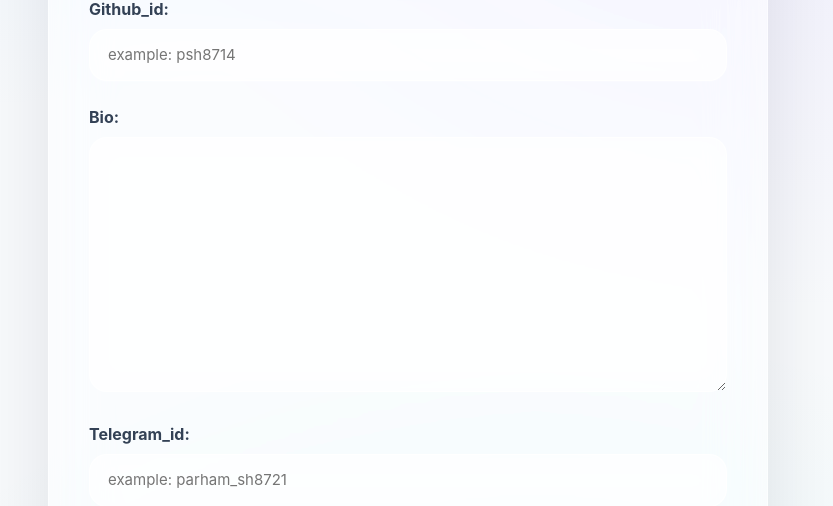
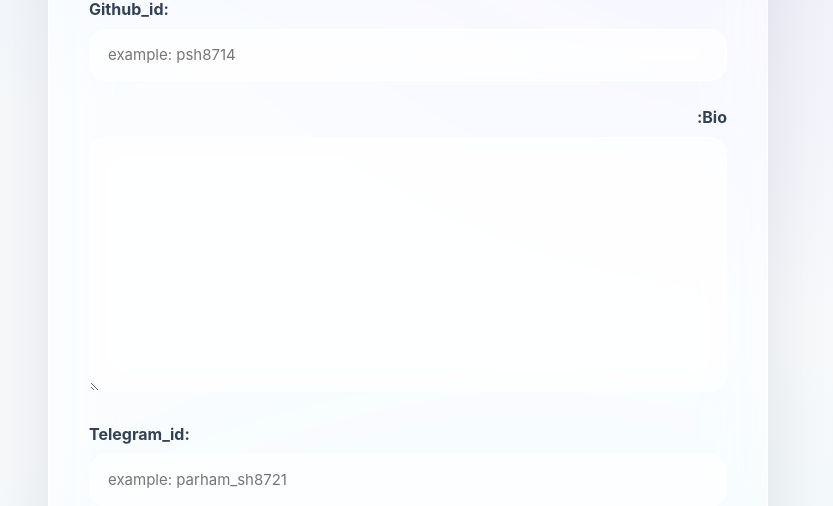
Before and after one commit to psh8714/pnexify, a Django app: page /blog/edit/user/ in a window 1280 px wide. Shown: the part 1429-1935 px from the top of the page, without its empty margins (232-1065 px from the left). Run offline with Django 5.2, Linux system fonts and the light colour scheme; the visitor is signed in with stand-in values (Sample User, id 1); data comes from the database, SQL or seed files in the repository; data that the repository does not hold is empty; parts of the project's set-up code (start-up, migrations or seed data) failed here and were passed over; some libraries are stand-ins or nearby versions.

Commit message:
Update edit_user.html

```diff
--- a/blog/templates/registration/edit_user.html
+++ b/blog/templates/registration/edit_user.html
@@ -75,7 +75,7 @@
             {{ user_form.github_id.errors }}
         </div>
 
-        <div class="form-group">
+        <div class="form-group" style="text-align: right;direction: rtl;unicode-bidi: plaintext;">
             {{ user_form.bio.label_tag }}
             {{ user_form.bio }}
             {{ user_form.bio.errors }}
```
